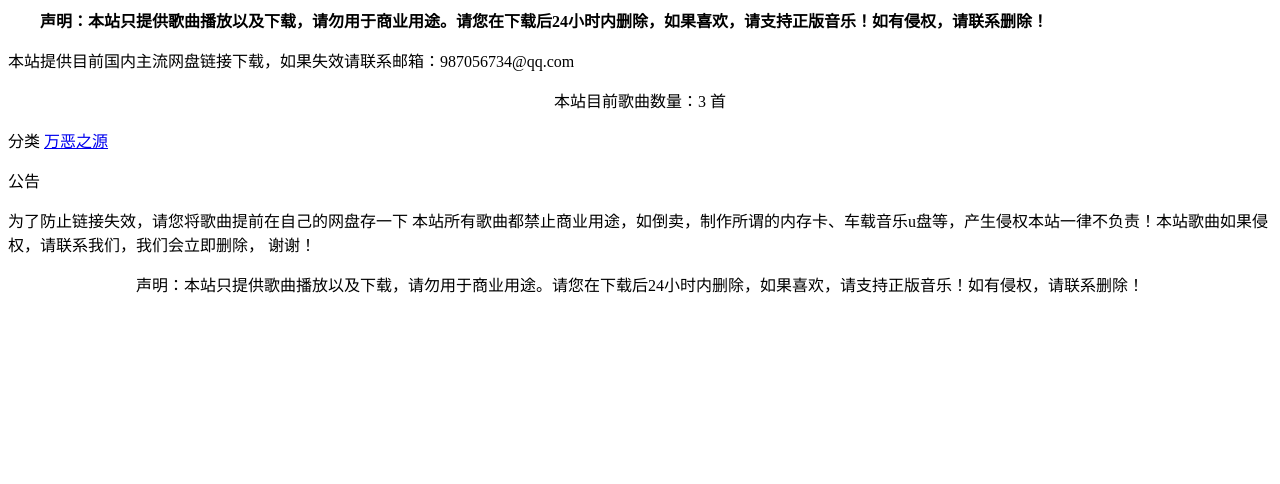
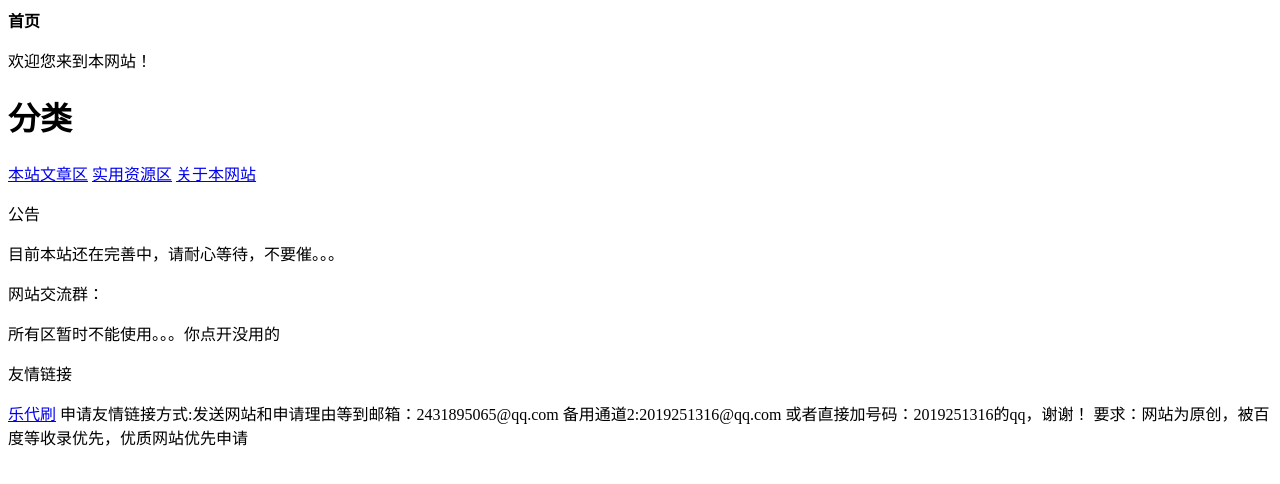
Before and after one commit to shilaimudown/shilaimudown.github.io, a plain HTML site: page index.htm in a window 1280 px wide. Drawn offline with Linux system fonts and the light colour scheme.

Commit message:
Update index.htm

```diff
--- a/index.htm
+++ b/index.htm
@@ -1,20 +1,33 @@
+<!DOCTYPE html>
 <html>
-   <head>
-    <title>首页——史莱姆歌曲下载网</title>
-  </head>
-  <body>
-  <b>声明：本站只提供歌曲播放以及下载，请勿用于商业用途。请您在下载后24小时内删除，如果喜欢，请支持正版音乐！如有侵权，请联系删除！</b>
-  <p>本站提供目前国内主流网盘链接下载，如果失效请联系邮箱：987056734@qq.com</p>
- <center><p>本站目前歌曲数量：3  首</p></center>
- 分类
+<head>
+<title>史莱姆的个人网站</title>
+</head>
+<body>
+<b> 首页</b>
+<p>欢迎您来到本网站！</p>
+<h1>分类</h1>
+<a href="wenzhang.html">本站文章区</a>   <a href="down.html">实用资源区</a>
+<a href="guanyu.html">关于本网站</a>
 
-		<a href="wanezhiyuan.html">万恶之源</a>
-
-   <p>公告</p>
-   为了防止链接失效，请您将歌曲提前在自己的网盘存一下 本站所有歌曲都禁止商业用途，如倒卖，制作所谓的内存卡、车载音乐u盘等，产生侵权本站一律不负责！本站歌曲如果侵权，请联系我们，我们会立即删除，
-   谢谢！
-   <center><p>声明：本站只提供歌曲播放以及下载，请勿用于商业用途。请您在下载后24小时内删除，如果喜欢，请支持正版音乐！如有侵权，请联系删除！</p></center>
+<p>公告</p>
+<p>目前本站还在完善中，请耐心等待，不要催。。。</p>
+<p>网站交流群：</p>
 
 
-    </body>
- </html>
+
+	<p>所有区暂时不能使用。。。你点开没用的</p>
+
+
+
+
+
+
+
+<p>友情链接</p>
+<a href="http://ledaishua.899mh.cn/">乐代刷</a>
+
+
+申请友情链接方式:发送网站和申请理由等到邮箱：2431895065@qq.com
+备用通道2:2019251316@qq.com 或者直接加号码：2019251316的qq，谢谢！
+要求：网站为原创，被百度等收录优先，优质网站优先申请
```
